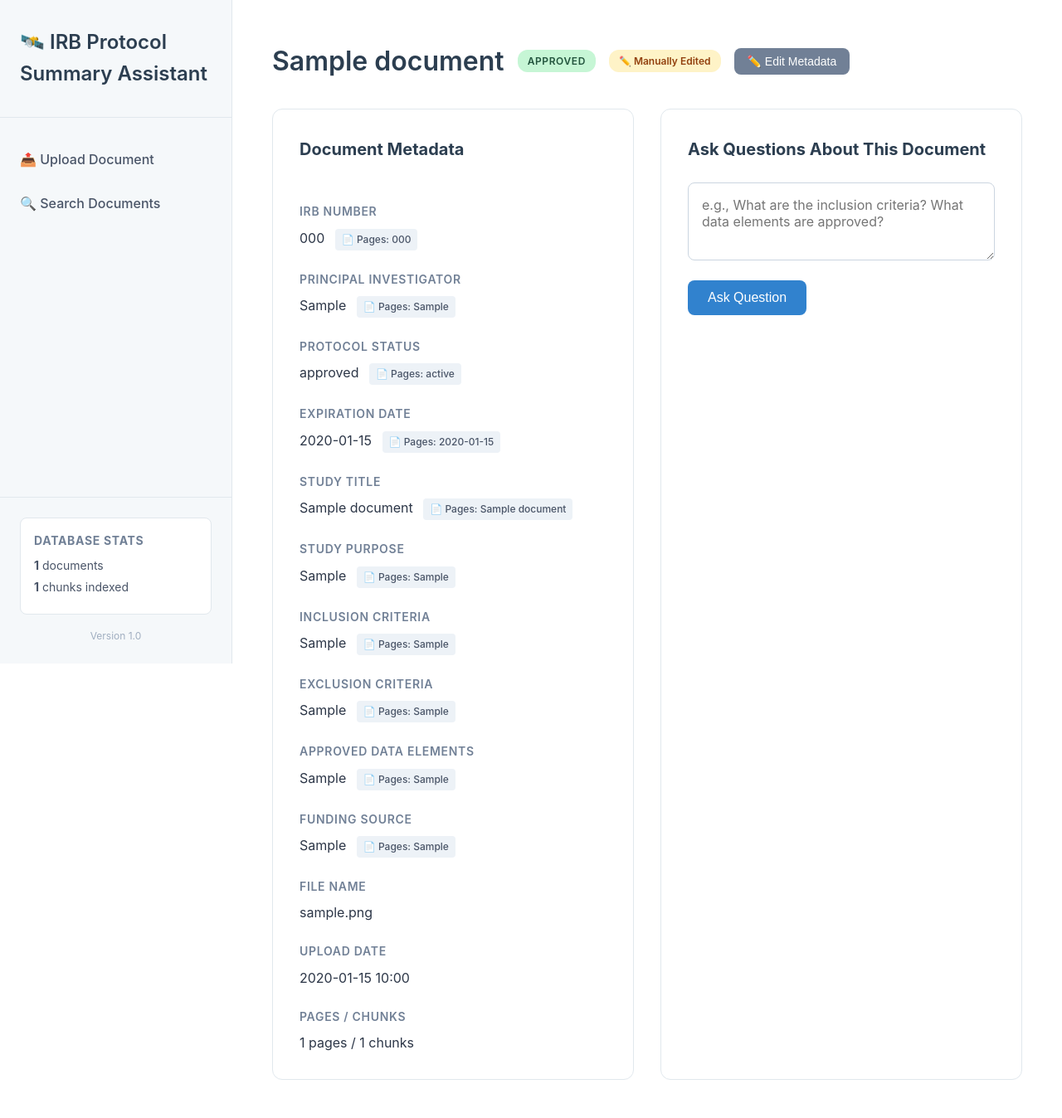
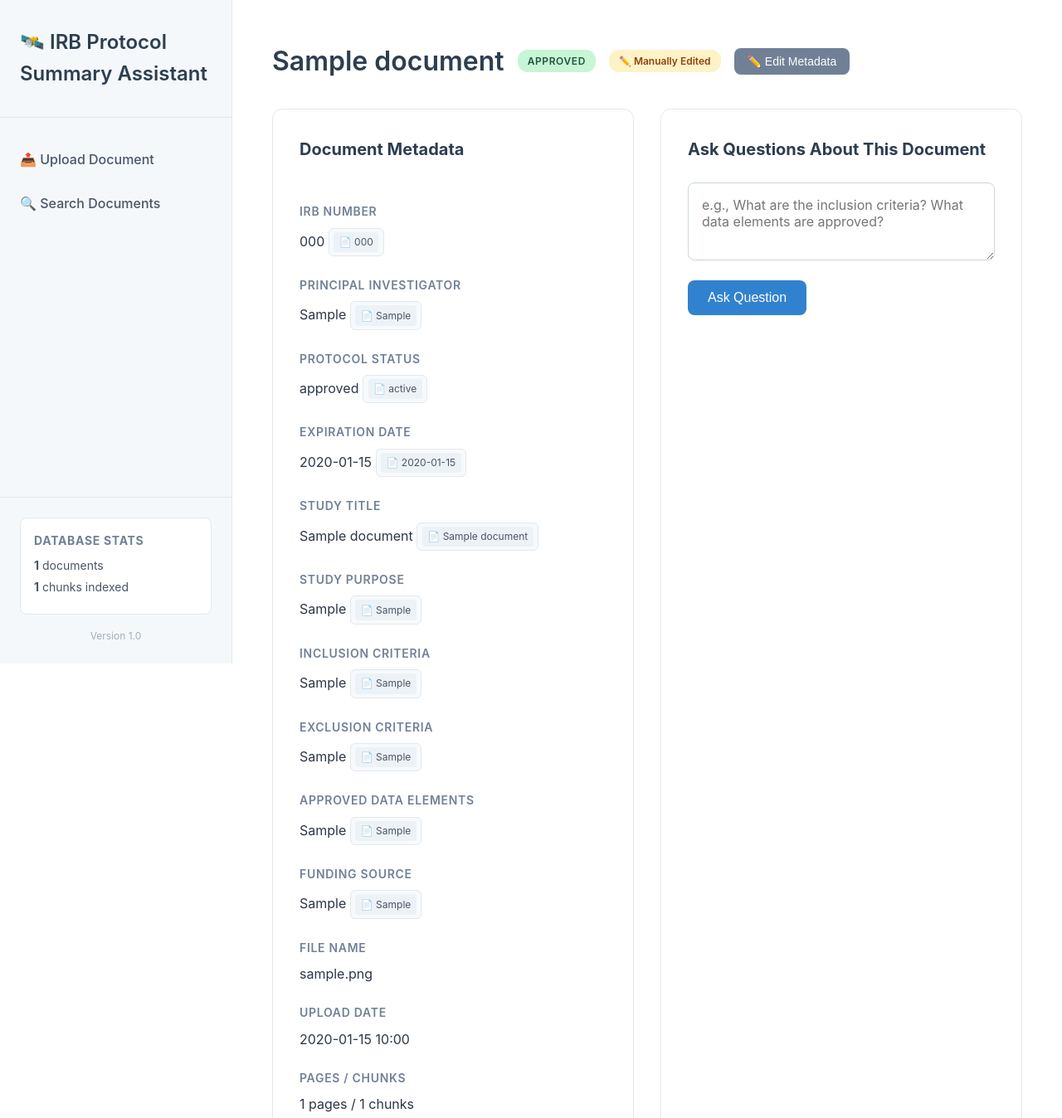
Before and after one commit to rahulsharma-rs/IRB-Summary-agent, a Flask app: page /document/1 in a window 1280 px wide. Shown: the top 1348 px of the page at 83% size. Before the commit the page ends 1302 px from the top, so only its background shows below. Run offline with Flask 3, Linux system fonts and the light colour scheme; tables that the repository leaves empty hold one stand-in row (values such as "Sample post").

Commit message:
update the document UI for long refernces

```diff
--- a/irb-flask-app/static/css/style.css
+++ b/irb-flask-app/static/css/style.css
@@ -594,6 +594,43 @@ body {
     font-weight: 500;
 }
 
+.page-ref-list {
+    display: inline-flex;
+    gap: 0.25rem;
+    max-width: 320px;
+    overflow-x: auto;
+    padding: 0.25rem 0.35rem;
+    background: #f7fafc;
+    border: 1px solid #e2e8f0;
+    border-radius: 6px;
+    vertical-align: middle;
+}
+
+.page-ref-chip {
+    display: inline-block;
+    padding: 0.2rem 0.4rem;
+    background: #edf2f7;
+    color: #4a5568;
+    border-radius: 4px;
+    font-size: 0.75rem;
+    white-space: nowrap;
+}
+
+.page-ref-more {
+    border: none;
+    background: #e2e8f0;
+    color: #2c5282;
+    border-radius: 4px;
+    padding: 0.2rem 0.4rem;
+    font-size: 0.75rem;
+    cursor: pointer;
+    white-space: nowrap;
+}
+
+.page-ref-more:hover {
+    background: #cbd5e0;
+}
+
 .edited-badge {
     padding: 0.25rem 0.75rem;
     background: #fef3c7;
--- a/irb-flask-app/templates/document.html
+++ b/irb-flask-app/templates/document.html
@@ -1,4 +1,23 @@
 {% extends "base.html" %}
+
+{% macro render_pages(pages_str) -%}
+    {%- if pages_str %}
+        {%- set pages = pages_str.split(',') %}
+        <div class="page-ref-list" data-pages="{{ pages_str }}">
+            {%- for p in pages[:10] %}
+                <span class="page-ref-chip">📄 {{ p|trim }}</span>
+            {%- endfor %}
+            {%- if pages|length > 10 %}
+                <button type="button"
+                        class="page-ref-more"
+                        data-pages="{{ pages_str }}"
+                        onclick="showAllPages(this)">
+                    +{{ pages|length - 10 }} more
+                </button>
+            {%- endif %}
+        </div>
+    {%- endif %}
+{%- endmacro %}
 
 {% block title %}{{ document.study_title or document.filename }} - IRB Explorer{% endblock %}
 
@@ -43,9 +62,7 @@
                 <label>IRB Number</label>
                 <value class="view-mode">
                     {{ document.irb_number or 'Not specified' }}
-                    {% if document.irb_number_pages %}
-                    <span class="page-ref">📄 Pages: {{ document.irb_number_pages }}</span>
-                    {% endif %}
+                    {{ render_pages(document.irb_number_pages) }}
                 </value>
                 <input type="text" class="edit-mode metadata-input" data-field="irb_number"
                        value="{{ document.irb_number or '' }}" style="display: none;">
@@ -55,9 +72,7 @@
                 <label>Principal Investigator</label>
                 <value class="view-mode">
                     {{ document.principal_investigator or 'Not specified' }}
-                    {% if document.principal_investigator_pages %}
-                    <span class="page-ref">📄 Pages: {{ document.principal_investigator_pages }}</span>
-                    {% endif %}
+                    {{ render_pages(document.principal_investigator_pages) }}
                 </value>
                 <input type="text" class="edit-mode metadata-input" data-field="principal_investigator"
                        value="{{ document.principal_investigator or '' }}" style="display: none;">
@@ -67,9 +82,7 @@
                 <label>Protocol Status</label>
                 <value class="view-mode">
                     {{ document.protocol_status or 'Not specified' }}
-                    {% if document.protocol_status_pages %}
-                    <span class="page-ref">📄 Pages: {{ document.protocol_status_pages }}</span>
-                    {% endif %}
+                    {{ render_pages(document.protocol_status_pages) }}
                 </value>
                 <select class="edit-mode metadata-input" data-field="protocol_status" style="display: none;">
                     <option value="">Not specified</option>
@@ -85,9 +98,7 @@
                 <label>Expiration Date</label>
                 <value class="view-mode">
                     {{ document.expiration_date or 'Not specified' }}
-                    {% if document.expiration_date_pages %}
-                    <span class="page-ref">📄 Pages: {{ document.expiration_date_pages }}</span>
-                    {% endif %}
+                    {{ render_pages(document.expiration_date_pages) }}
                 </value>
                 <input type="date" class="edit-mode metadata-input" data-field="expiration_date"
                        value="{{ document.expiration_date or '' }}" style="display: none;">
@@ -97,9 +108,7 @@
                 <label>Study Title</label>
                 <value class="view-mode">
                     {{ document.study_title or 'Not specified' }}
-                    {% if document.study_title_pages %}
-                    <span class="page-ref">📄 Pages: {{ document.study_title_pages }}</span>
-                    {% endif %}
+                    {{ render_pages(document.study_title_pages) }}
                 </value>
                 <input type="text" class="edit-mode metadata-input" data-field="study_title"
                        value="{{ document.study_title or '' }}" style="display: none;">
@@ -109,9 +118,7 @@
                 <label>Study Purpose</label>
                 <value class="view-mode">
                     {{ document.study_purpose or 'Not specified' }}
-                    {% if document.study_purpose_pages %}
-                    <span class="page-ref">📄 Pages: {{ document.study_purpose_pages }}</span>
-                    {% endif %}
+                    {{ render_pages(document.study_purpose_pages) }}
                 </value>
                 <textarea class="edit-mode metadata-input" data-field="study_purpose"
                           rows="3" style="display: none;">{{ document.study_purpose or '' }}</textarea>
@@ -121,9 +128,7 @@
                 <label>Inclusion Criteria</label>
                 <value class="view-mode">
                     {{ document.inclusion_criteria or 'Not specified' }}
-                    {% if document.inclusion_criteria_pages %}
-                    <span class="page-ref">📄 Pages: {{ document.inclusion_criteria_pages }}</span>
-                    {% endif %}
+                    {{ render_pages(document.inclusion_criteria_pages) }}
                 </value>
                 <textarea class="edit-mode metadata-input" data-field="inclusion_criteria"
                           rows="4" style="display: none;">{{ document.inclusion_criteria or '' }}</textarea>
@@ -133,9 +138,7 @@
                 <label>Exclusion Criteria</label>
                 <value class="view-mode">
                     {{ document.exclusion_criteria or 'Not specified' }}
-                    {% if document.exclusion_criteria_pages %}
-                    <span class="page-ref">📄 Pages: {{ document.exclusion_criteria_pages }}</span>
-                    {% endif %}
+                    {{ render_pages(document.exclusion_criteria_pages) }}
                 </value>
                 <textarea class="edit-mode metadata-input" data-field="exclusion_criteria"
                           rows="4" style="display: none;">{{ document.exclusion_criteria or '' }}</textarea>
@@ -145,9 +148,7 @@
                 <label>Approved Data Elements</label>
                 <value class="view-mode">
                     {{ document.data_elements or 'Not specified' }}
-                    {% if document.data_elements_pages %}
-                    <span class="page-ref">📄 Pages: {{ document.data_elements_pages }}</span>
-                    {% endif %}
+                    {{ render_pages(document.data_elements_pages) }}
                 </value>
                 <textarea class="edit-mode metadata-input" data-field="data_elements"
                           rows="3" style="display: none;">{{ document.data_elements or '' }}</textarea>
@@ -157,9 +158,7 @@
                 <label>Funding Source</label>
                 <value class="view-mode">
                     {{ document.funding_source or 'Not specified' }}
-                    {% if document.funding_source_pages %}
-                    <span class="page-ref">📄 Pages: {{ document.funding_source_pages }}</span>
-                    {% endif %}
+                    {{ render_pages(document.funding_source_pages) }}
                 </value>
                 <input type="text" class="edit-mode metadata-input" data-field="funding_source"
                        value="{{ document.funding_source or '' }}" style="display: none;">
@@ -395,5 +394,12 @@ function showStatus(message, type) {
     statusDiv.className = 'status-message ' + type;
     statusDiv.style.display = 'block';
 }
+
+function showAllPages(btn) {
+    const pages = btn.dataset.pages || '';
+    if (!pages) return;
+    const formatted = pages.split(',').map(p => p.trim()).filter(Boolean).join(', ');
+    alert('Pages: ' + formatted);
+}
 </script>
 {% endblock %}
```
